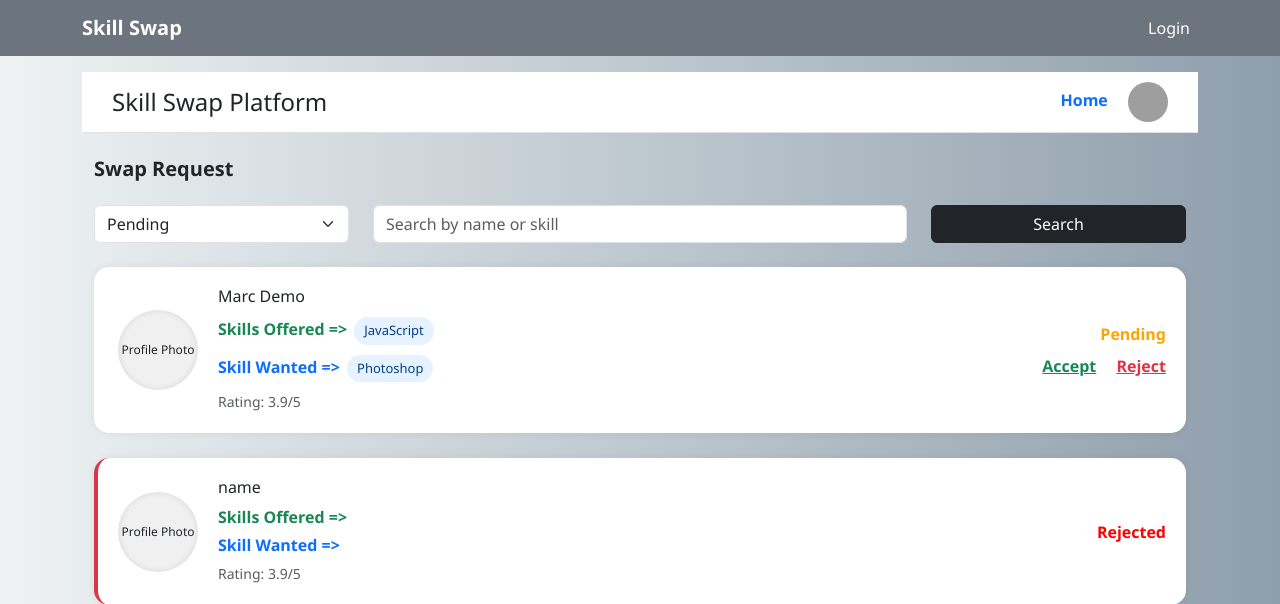
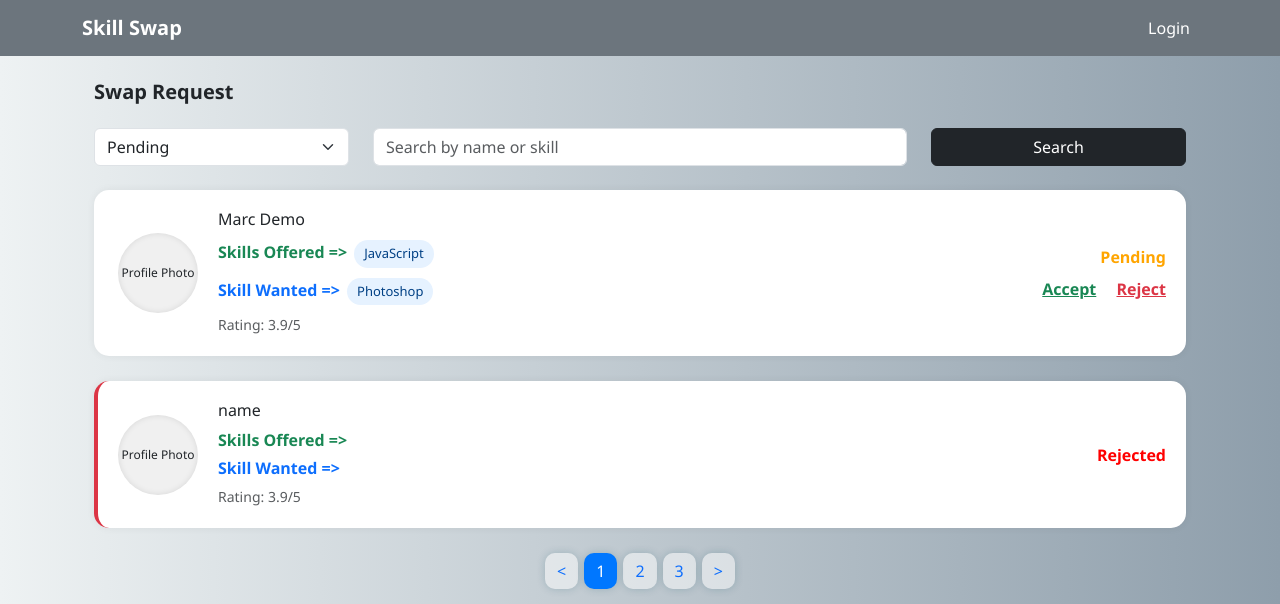
Before and after one commit to Khushi-Hirapara/skill_swap_platform, a Django app: page /swap_skill/ in a window 1280 px wide. Shown: the top 604 px of the page. Run offline with Django 5.2, Linux system fonts and the light colour scheme; parts of the project's set-up code (start-up, migrations or seed data) failed here and were passed over; grey boxes are pictures that could not be loaded.

Commit message:
home edit

```diff
--- a/skill_swap/skill_swap_web/templates/swap_skill.html
+++ b/skill_swap/skill_swap_web/templates/swap_skill.html
@@ -20,14 +20,7 @@
 </head>
 <body>
 
-<!-- Top Navbar -->
-<div class="top-bar d-flex justify-content-between align-items-center">
-  <h4>Skill Swap Platform</h4>
-  <div>
-    <a href="#" class="me-3 text-decoration-none fw-semibold">Home</a>
-    <img src="{% static 'profile.jpg' %}" class="avatar" alt="User" />
-  </div>
-</div>
+
 
 <!-- Page Title -->
 <div class="container mt-4">
```
Also changed, not shown: skill_swap/skill_swap_web/templates/home.html (+9 -4 lines).
